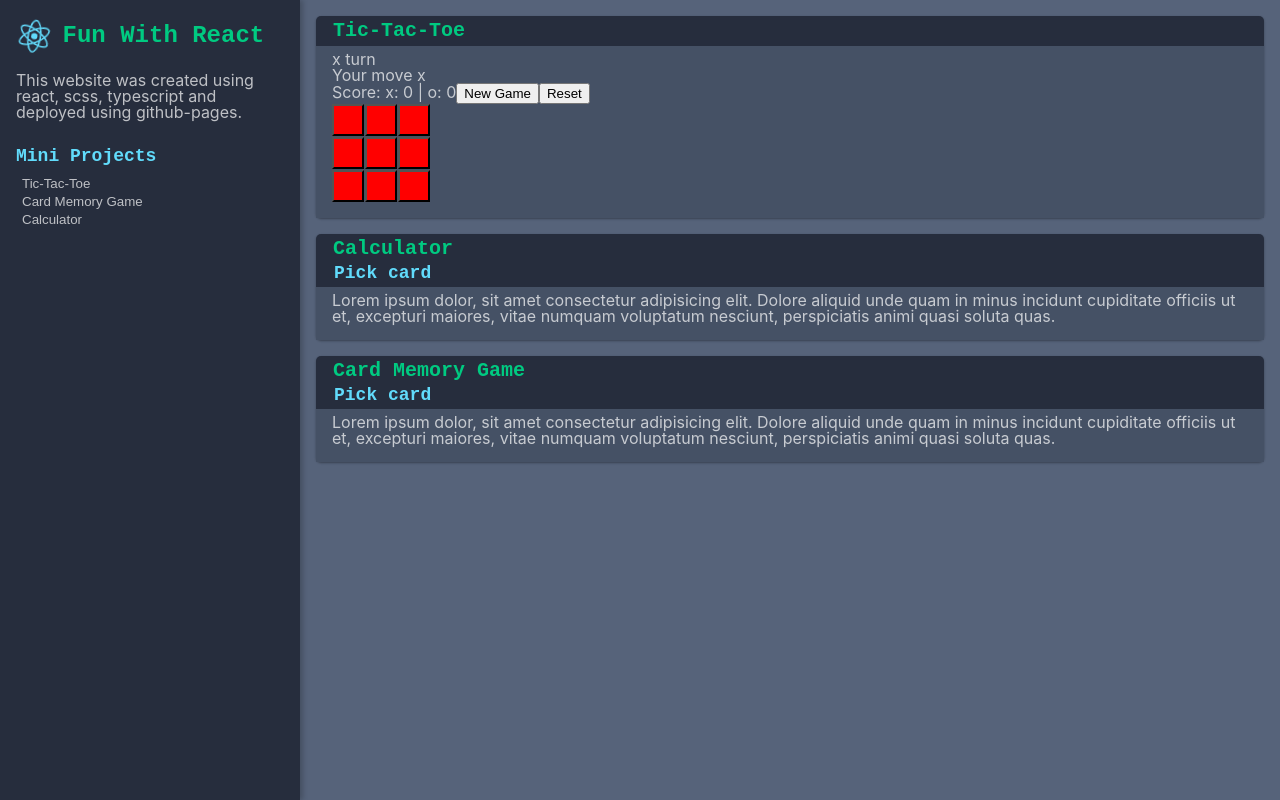
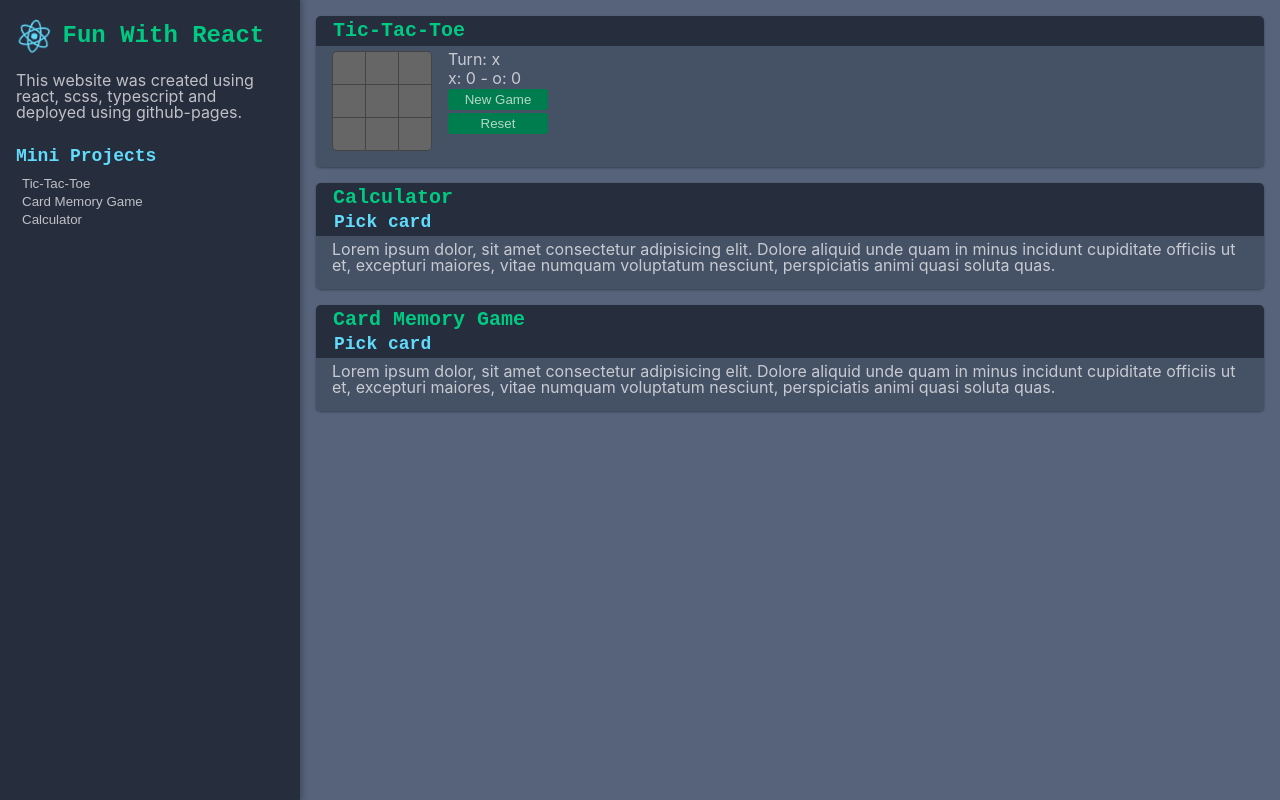
Before and after one commit to nate-h/fun-with-react, a React (Create React App) app: page / in a window 1280 px wide. Built offline with nearby package versions, Linux system fonts and the light colour scheme.

Commit message:
Improve tictactoe styling.

```diff
--- a/src/App.scss
+++ b/src/App.scss
@@ -10,8 +10,8 @@
   > main {
     overflow: auto;
 
-    ul {
-      li {
+    > ul {
+      > li {
         margin: 1em;
       }
     }
@@ -37,3 +37,7 @@ h2 {
   color: $c2;
   font-family: monospace;
 }
+
+button {
+  transition-duration: 250ms;
+}
--- a/src/tic-tac-toe/TicTacToe.scss
+++ b/src/tic-tac-toe/TicTacToe.scss
@@ -1,16 +1,49 @@
 @use '../variables.scss' as *;
 
 .TicTacToe {
-  > .board {
+  display: flex;
+  gap: 1rem;
+
+  .board {
     display: grid;
     grid-template-columns: 2em 2em 2em;
     grid-gap: 1px;
+    border-radius: 5px;
+    border: 1px solid #444;
+    background-color: #444;
+    overflow: hidden;
+
     > button {
       aspect-ratio: 1;
-      background-color: red;
+      background-color: #666;
+      color: $t2;
+      border: none;
+      font-size: 16px;
+      font-weight: bold;
 
       &.active {
         cursor: pointer;
+        &:hover {
+          background-color: #555;
+        }
+      }
+    }
+  }
+
+  .controls {
+    li {
+      margin-bottom: 3px;
+    }
+    button {
+      min-width: 100px;
+      background-color: $c4;
+      border: none;
+      color: $t2;
+      border-radius: 3px;
+      padding: 3px;
+      &:hover {
+        cursor: pointer;
+        background-color: $c5;
       }
     }
   }
--- a/src/tic-tac-toe/TicTacToe.tsx
+++ b/src/tic-tac-toe/TicTacToe.tsx
@@ -33,8 +33,6 @@ export default function TicTacToe() {
   const [gameOver, setGameOver] = useState<boolean>(false);
   const [score, setScore] = useState({ x: 0, o: 0 });
 
-  const headerText = gameOver ? `Game over` : `${whoseTurn} turn`;
-
   const newGame = () => {
     grid.fill(' ');
     setGrid([...grid]);
@@ -62,18 +60,13 @@ export default function TicTacToe() {
   return (
     <Card header='Tic-Tac-Toe'>
       <section className='TicTacToe'>
-        {headerText}
-        <p>Your move {whoseTurn}</p>
-        Score: x: {score['x']} | o: {score['o']}
-        <button onClick={newGame}>New Game</button>
-        <button onClick={reset}>Reset</button>
         <div className='board'>
           {grid.map((c, index) => {
             return (
               <button
                 key={index}
                 onClick={() => cellClick(index)}
-                className={clsx({ active: grid[index] === ' ' })}
+                className={clsx({ active: grid[index] === ' ' && !gameOver })}
                 disabled={grid[index] !== ' ' || gameOver}
               >
                 {c}
@@ -81,6 +74,20 @@ export default function TicTacToe() {
             );
           })}
         </div>
+        <div className='controls'>
+          <ul>
+            <li>{gameOver ? `Game over!` : `Turn: ${whoseTurn}`}</li>
+            <li>
+              x: {score['x']} - o: {score['o']}
+            </li>
+            <li>
+              <button onClick={newGame}>New Game</button>
+            </li>
+            <li>
+              <button onClick={reset}>Reset</button>
+            </li>
+          </ul>
+        </div>
       </section>
     </Card>
   );
--- a/src/variables.scss
+++ b/src/variables.scss
@@ -4,6 +4,8 @@ $bg-3: #56637a;
 $c1: #00ca81;
 $c2: #61dbfb;
 $c3: #204dc4;
+$c4: #007d4f;
+$c5: #006641;
 $t1: white;
 $t2: rgba(255, 255, 255, 0.7);
 $t3: rgba(255, 255, 255, 0.5);
```
